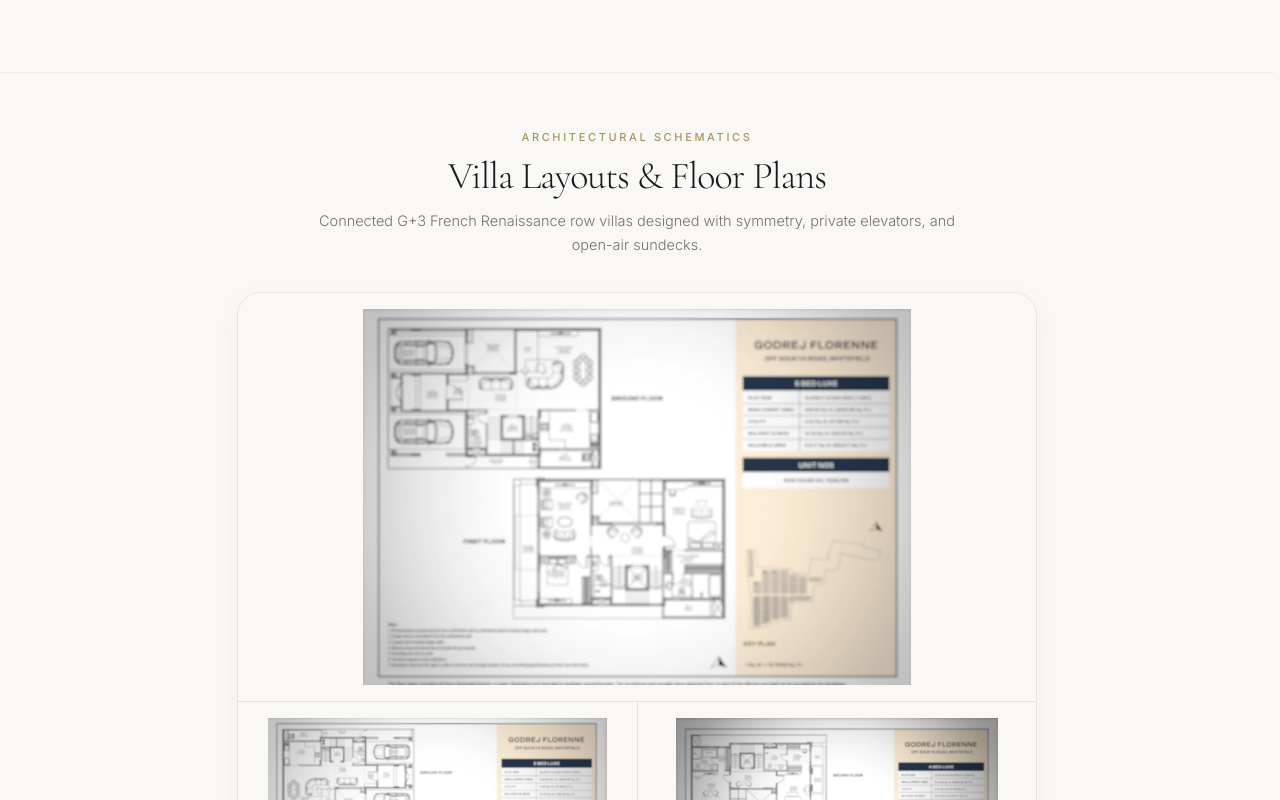
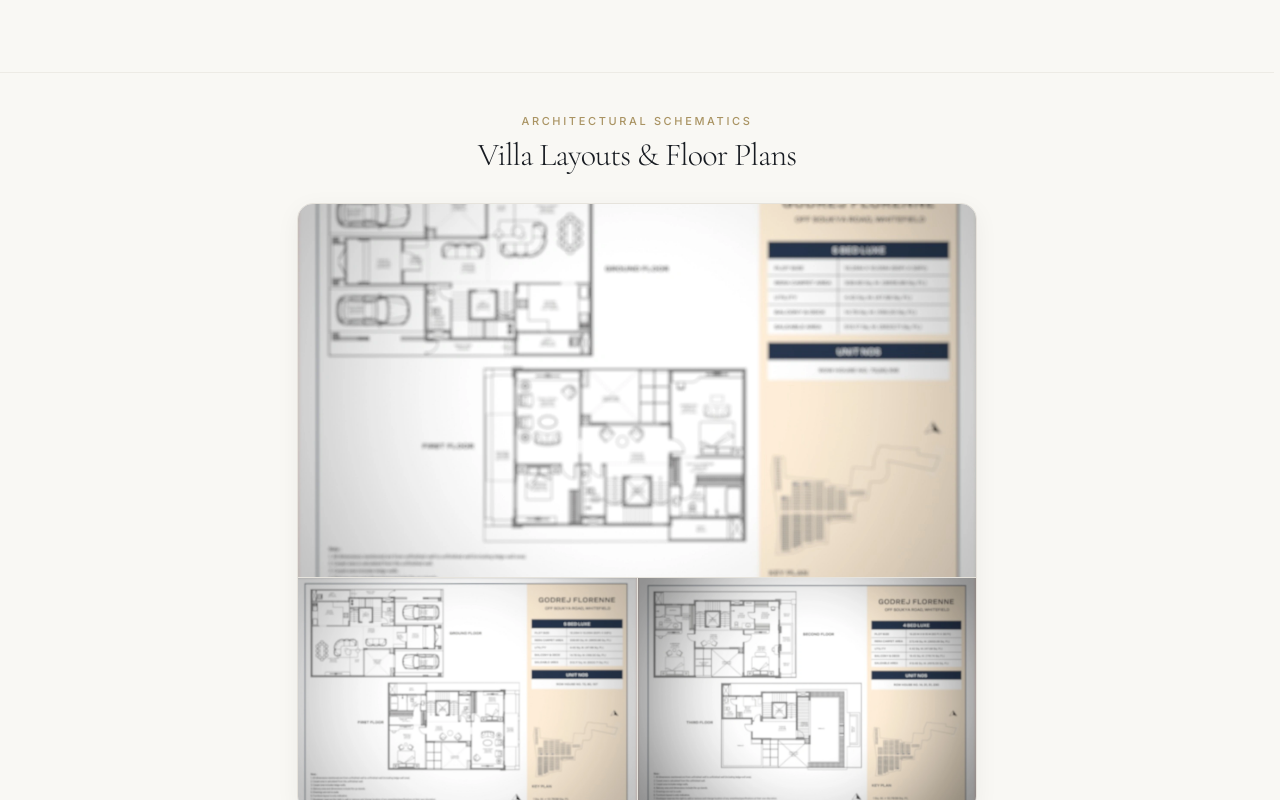
Before and after one commit to venkiteshns/Anto-web, a Next.js app in the folder WebPage/: page / in a window 1280 px wide. Shown: the part 3260-4060 px from the top of the page. Built offline with nearby package versions, Linux system fonts and the light colour scheme.

Commit message:
style: reduce grid size further and set hairline 1px divider between photos with zero inner padding

```diff
--- a/WebPage/components/sections/FloorPlanGrid.tsx
+++ b/WebPage/components/sections/FloorPlanGrid.tsx
@@ -52,63 +52,60 @@
   }, [activePhoto, handleKeyDown]);
 
   return (
-    <section className="w-full bg-estate-bg pt-8 sm:pt-10 md:pt-14 pb-12 sm:pb-16 border-t border-[#E6E3DC]/60">
+    <section className="w-full bg-estate-bg pt-6 sm:pt-8 md:pt-10 pb-10 sm:pb-14 border-t border-[#E6E3DC]/60">
       <div className="w-full max-w-[1366px] mx-auto px-6 md:px-12 lg:px-[46px]">
         {/* Editorial Section Header */}
-        <div className="text-center max-w-[640px] mx-auto mb-6 md:mb-9">
-          <p className="text-[#A99362] text-[10.5px] md:text-[11px] uppercase font-sans tracking-[0.24em] font-medium mb-2 select-none">
+        <div className="text-center max-w-[580px] mx-auto mb-5 md:mb-7">
+          <p className="text-[#A99362] text-[10px] md:text-[11px] uppercase font-sans tracking-[0.24em] font-medium mb-1.5 select-none">
             ARCHITECTURAL SCHEMATICS
           </p>
-          <h2 className="text-estate-primary font-serif font-light text-[28px] sm:text-[34px] md:text-[38px] leading-tight tracking-tight select-none">
+          <h2 className="text-estate-primary font-serif font-light text-[24px] sm:text-[28px] md:text-[32px] leading-tight tracking-tight select-none">
             Villa Layouts & Floor Plans
           </h2>
-          <p className="mt-2 text-estate-secondary font-sans font-light text-[13.5px] sm:text-[14.5px] leading-relaxed">
-            Connected G+3 French Renaissance row villas designed with symmetry, private elevators, and open-air sundecks.
-          </p>
         </div>
 
-        {/* Compact Unified 3-Photo Grid Container (1 on Top, 2 on Bottom) */}
-        <div className="w-full max-w-[760px] lg:max-w-[800px] mx-auto bg-white rounded-2xl md:rounded-3xl border border-[#E6E3DC] shadow-[0_8px_30px_rgba(0,0,0,0.04)] overflow-hidden">
-          {/* Row 1: Top Image (Full Width) */}
+        {/* Compact Seamless 3-Photo Grid Container (1 Top, 2 Bottom) */}
+        <div className="w-full max-w-[620px] sm:max-w-[660px] md:max-w-[680px] mx-auto bg-[#E6E3DC] rounded-xl sm:rounded-2xl border border-[#E6E3DC] shadow-[0_6px_24px_rgba(0,0,0,0.05)] overflow-hidden">
+          {/* Row 1: Top Image (Full Width, Flush against borders) */}
           <div
             onClick={() => setActivePhoto(GRID_PHOTOS.top)}
-            className="group relative w-full aspect-[16/10] sm:aspect-[16/9] md:aspect-[16/8.2] bg-[#FAF8F5] border-b border-[#E6E3DC] overflow-hidden cursor-pointer"
+            className="group relative w-full aspect-[16/9] sm:aspect-[16/8.8] bg-white overflow-hidden cursor-pointer"
           >
             <Image
               src={GRID_PHOTOS.top.src}
               alt={GRID_PHOTOS.top.alt}
               fill
-              sizes="(max-width: 1366px) 100vw, 1366px"
-              className="object-contain p-2 sm:p-4 group-hover:scale-[1.015] transition-transform duration-500 ease-out"
+              sizes="(max-width: 768px) 100vw, 680px"
+              className="object-cover object-center group-hover:scale-[1.02] transition-transform duration-500 ease-out"
               priority
             />
             {/* Subtle Hover Action Badge */}
-            <div className="absolute top-3 right-3 sm:top-4 sm:right-4 opacity-0 group-hover:opacity-100 transition-opacity duration-200">
-              <span className="inline-flex items-center gap-1.5 px-3 py-1.5 bg-[#171B21]/80 backdrop-blur-sm text-white rounded-full text-[11px] font-sans tracking-wide">
-                <ZoomIn className="w-3.5 h-3.5 text-[#A99362]" />
-                <span>View Full Plan</span>
+            <div className="absolute top-2.5 right-2.5 sm:top-3 sm:right-3 opacity-0 group-hover:opacity-100 transition-opacity duration-200">
+              <span className="inline-flex items-center gap-1.5 px-2.5 py-1 bg-[#171B21]/80 backdrop-blur-sm text-white rounded-full text-[10.5px] font-sans tracking-wide">
+                <ZoomIn className="w-3 h-3 text-[#A99362]" />
+                <span>Enlarge</span>
               </span>
             </div>
           </div>
 
-          {/* Row 2: Bottom 2 Images (Side by Side) */}
-          <div className="grid grid-cols-1 sm:grid-cols-2 divide-y sm:divide-y-0 sm:divide-x divide-[#E6E3DC]">
+          {/* Row 2: Bottom 2 Images (Side by Side with tight 1px gap) */}
+          <div className="grid grid-cols-2 gap-[1px] mt-[1px] bg-[#E6E3DC]">
             {/* Bottom Left */}
             <div
               onClick={() => setActivePhoto(GRID_PHOTOS.bottomLeft)}
-              className="group relative w-full aspect-[16/11] sm:aspect-[16/10.5] bg-[#FAF8F5] overflow-hidden cursor-pointer"
+              className="group relative w-full aspect-[16/11] bg-white overflow-hidden cursor-pointer"
             >
               <Image
                 src={GRID_PHOTOS.bottomLeft.src}
                 alt={GRID_PHOTOS.bottomLeft.alt}
                 fill
-                sizes="(max-width: 768px) 100vw, 50vw"
-                className="object-contain p-2 sm:p-4 group-hover:scale-[1.015] transition-transform duration-500 ease-out"
+                sizes="(max-width: 768px) 50vw, 340px"
+                className="object-cover object-center group-hover:scale-[1.02] transition-transform duration-500 ease-out"
               />
-              <div className="absolute top-3 right-3 sm:top-4 sm:right-4 opacity-0 group-hover:opacity-100 transition-opacity duration-200">
-                <span className="inline-flex items-center gap-1.5 px-3 py-1.5 bg-[#171B21]/80 backdrop-blur-sm text-white rounded-full text-[11px] font-sans tracking-wide">
-                  <ZoomIn className="w-3.5 h-3.5 text-[#A99362]" />
-                  <span>View Full Plan</span>
+              <div className="absolute top-2 right-2 sm:top-2.5 sm:right-2.5 opacity-0 group-hover:opacity-100 transition-opacity duration-200">
+                <span className="inline-flex items-center gap-1 px-2 py-0.5 bg-[#171B21]/80 backdrop-blur-sm text-white rounded-full text-[10px] font-sans tracking-wide">
+                  <ZoomIn className="w-2.5 h-2.5 text-[#A99362]" />
+                  <span>Enlarge</span>
                 </span>
               </div>
             </div>
@@ -116,19 +113,19 @@
             {/* Bottom Right */}
             <div
               onClick={() => setActivePhoto(GRID_PHOTOS.bottomRight)}
-              className="group relative w-full aspect-[16/11] sm:aspect-[16/10.5] bg-[#FAF8F5] overflow-hidden cursor-pointer"
+              className="group relative w-full aspect-[16/11] bg-white overflow-hidden cursor-pointer"
             >
               <Image
                 src={GRID_PHOTOS.bottomRight.src}
                 alt={GRID_PHOTOS.bottomRight.alt}
                 fill
-                sizes="(max-width: 768px) 100vw, 50vw"
-                className="object-contain p-2 sm:p-4 group-hover:scale-[1.015] transition-transform duration-500 ease-out"
+                sizes="(max-width: 768px) 50vw, 340px"
+                className="object-cover object-center group-hover:scale-[1.02] transition-transform duration-500 ease-out"
               />
-              <div className="absolute top-3 right-3 sm:top-4 sm:right-4 opacity-0 group-hover:opacity-100 transition-opacity duration-200">
-                <span className="inline-flex items-center gap-1.5 px-3 py-1.5 bg-[#171B21]/80 backdrop-blur-sm text-white rounded-full text-[11px] font-sans tracking-wide">
-                  <ZoomIn className="w-3.5 h-3.5 text-[#A99362]" />
-                  <span>View Full Plan</span>
+              <div className="absolute top-2 right-2 sm:top-2.5 sm:right-2.5 opacity-0 group-hover:opacity-100 transition-opacity duration-200">
+                <span className="inline-flex items-center gap-1 px-2 py-0.5 bg-[#171B21]/80 backdrop-blur-sm text-white rounded-full text-[10px] font-sans tracking-wide">
+                  <ZoomIn className="w-2.5 h-2.5 text-[#A99362]" />
+                  <span>Enlarge</span>
                 </span>
               </div>
             </div>
@@ -143,16 +140,16 @@
           onClick={() => setActivePhoto(null)}
         >
           <div
-            className="relative max-w-6xl w-full bg-white rounded-2xl md:rounded-3xl p-4 sm:p-6 md:p-8 shadow-2xl overflow-hidden border border-[#E6E3DC]"
+            className="relative max-w-5xl w-full bg-white rounded-2xl md:rounded-3xl p-4 sm:p-6 shadow-2xl overflow-hidden border border-[#E6E3DC]"
             onClick={(e) => e.stopPropagation()}
           >
             {/* Modal Header */}
-            <div className="flex items-center justify-between pb-3.5 mb-4 border-b border-[#E6E3DC]">
+            <div className="flex items-center justify-between pb-3 mb-3 border-b border-[#E6E3DC]">
               <div>
-                <span className="text-[10.5px] uppercase tracking-[0.22em] font-sans font-medium text-[#A99362]">
+                <span className="text-[10px] uppercase tracking-[0.22em] font-sans font-medium text-[#A99362]">
                   ARCHITECTURAL PLAN
                 </span>
-                <h3 className="font-serif text-[20px] sm:text-[24px] md:text-[26px] font-light text-estate-primary">
+                <h3 className="font-serif text-[18px] sm:text-[22px] md:text-[24px] font-light text-estate-primary">
                   {activePhoto.label}
                 </h3>
               </div>
@@ -160,7 +157,7 @@
                 type="button"
                 onClick={() => setActivePhoto(null)}
                 aria-label="Close modal"
-                className="p-2 sm:p-2.5 rounded-full bg-[#FAF8F5] hover:bg-[#E6E3DC] text-[#171B21] transition-colors"
+                className="p-1.5 sm:p-2 rounded-full bg-[#FAF8F5] hover:bg-[#E6E3DC] text-[#171B21] transition-colors"
               >
                 <X className="w-5 h-5" />
               </button>
@@ -179,11 +176,11 @@
             </div>
 
             {/* Modal Footer */}
-            <div className="pt-3 flex items-center justify-between">
-              <p className="text-xs sm:text-sm text-estate-secondary font-sans font-light">
+            <div className="pt-2.5 flex items-center justify-between">
+              <p className="text-xs text-estate-secondary font-sans font-light">
                 {activePhoto.alt}
               </p>
-              <span className="hidden sm:inline-block text-[11px] text-[#A99362] font-sans uppercase tracking-wider">
+              <span className="hidden sm:inline-block text-[10.5px] text-[#A99362] font-sans uppercase tracking-wider">
                 Press ESC or click outside to exit
               </span>
             </div>
```
